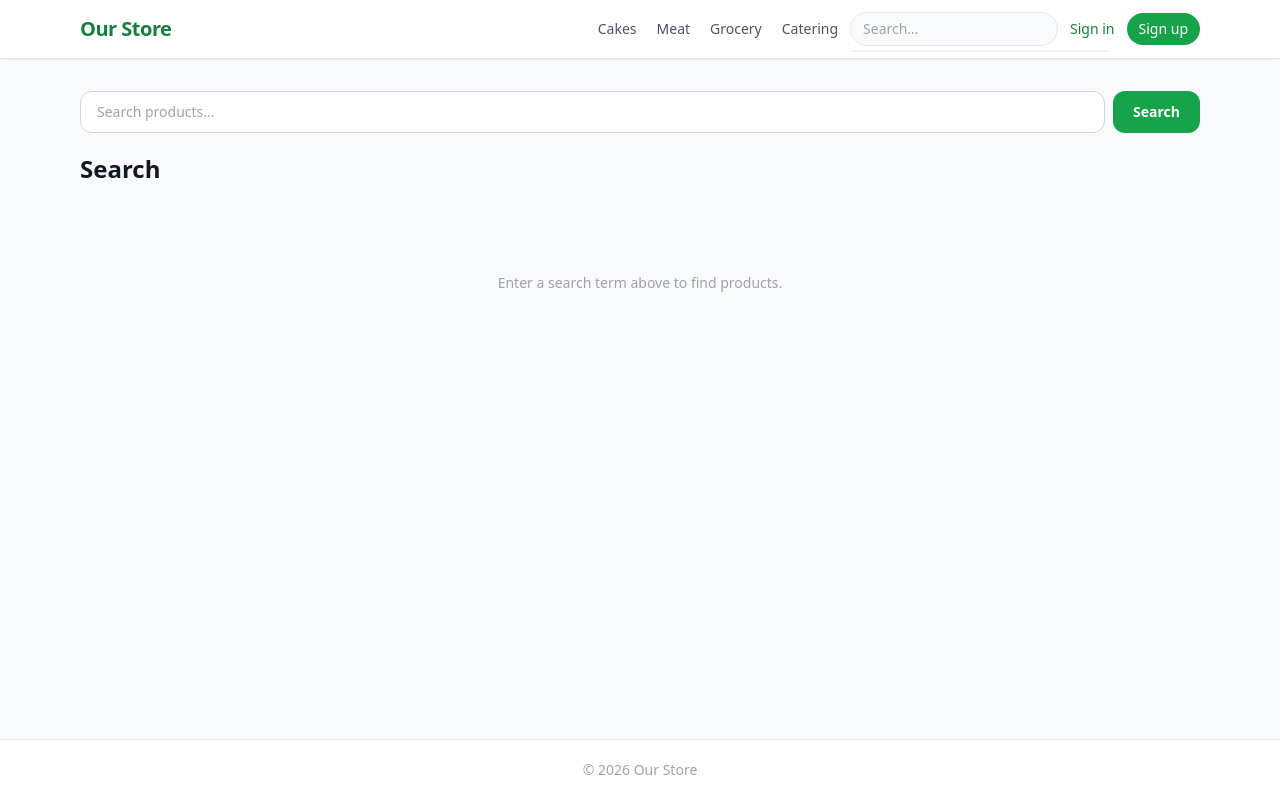
After one commit to mshirish/Store-Website, a Django app: page /search/ in a window 1280 px wide. The commit adds this page. Run offline with Django 5.2, Linux system fonts and the light colour scheme; some libraries are stand-ins or nearby versions.

Commit message:
Addition: Search feature

```diff
--- a/apps/catalog/urls.py
+++ b/apps/catalog/urls.py
@@ -6,6 +6,8 @@ app_name = 'catalog'
 
 urlpatterns = [
     path('', views.homepage, name='home'),
+    path('search/', views.search_results, name='search'),
+    path('search/suggestions/', views.search_suggestions, name='search_suggestions'),
     path('menu/cakes/', views.cake_list, name='cake_list'),
     path('menu/cakes/custom/', views.custom_cake_detail, name='custom_cake_detail'),
     path('menu/cakes/<int:pk>/', views.cake_detail, name='cake_detail'),
--- a/apps/catalog/views.py
+++ b/apps/catalog/views.py
@@ -1,7 +1,9 @@
 import json
 
-from django.db.models import Prefetch
+from django.db.models import Prefetch, Q
+from django.http import HttpResponse
 from django.shortcuts import get_object_or_404, render
+from django.urls import reverse
 
 from .models import (
     Category,
@@ -15,6 +17,7 @@ from .models import (
     GroceryProduct,
     MeatProduct,
     PricingMode,
+    Product,
 )
 
 
@@ -156,3 +159,109 @@ def catering_detail(request, pk):
         'options_json': options_json,
         'BY_WEIGHT': PricingMode.BY_WEIGHT,
     })
+
+
+# ── Search ────────────────────────────────────────────────────────────────────
+
+def _detail_url(product, custom_cake_pk):
+    kind = product.category.kind
+    if kind == CategoryKind.CAKE:
+        if product.pk == custom_cake_pk:
+            return reverse('catalog:custom_cake_detail')
+        return reverse('catalog:cake_detail', args=[product.pk])
+    if kind == CategoryKind.MEAT:
+        return reverse('catalog:meat_detail', args=[product.pk])
+    if kind == CategoryKind.GROCERY:
+        return reverse('catalog:grocery_detail', args=[product.pk])
+    if kind == CategoryKind.CATERING:
+        return reverse('catalog:catering_detail', args=[product.pk])
+    return '#'
+
+
+def search_suggestions(request):
+    q = request.GET.get('q', '').strip()
+    if len(q) < 2:
+        return HttpResponse('')
+
+    custom_cake_pk = (
+        CakeProduct.objects.filter(is_custom=True)
+        .values_list('pk', flat=True)
+        .first()
+    )
+    products = (
+        Product.objects
+        .filter(is_available=True)
+        .filter(Q(name__icontains=q) | Q(category__name__icontains=q))
+        .select_related('category')
+        .order_by('name')[:8]
+    )
+    results = [
+        {
+            'name': p.name,
+            'kind_label': p.category.get_kind_display(),
+            'url': _detail_url(p, custom_cake_pk),
+            'image': p.image,
+        }
+        for p in products
+    ]
+    return render(request, 'catalog/search_suggestions.html', {
+        'results': results,
+        'query': q,
+    })
+
+
+def search_results(request):
+    q = request.GET.get('q', '').strip()
+    groups = []
+    total = 0
+
+    if q:
+        name_q = Q(name__icontains=q) | Q(category__name__icontains=q)
+
+        cakes = list(
+            CakeProduct.objects
+            .filter(is_available=True).filter(name_q)
+            .select_related('category')
+            .prefetch_related('size_prices')
+            .order_by('is_custom', 'name')
+        )
+        meats = list(
+            MeatProduct.objects
+            .filter(is_available=True).filter(name_q)
+            .select_related('category')
+            .order_by('name')
+        )
+        groceries = list(
+            GroceryProduct.objects
+            .filter(is_available=True).filter(name_q)
+            .select_related('category')
+            .order_by('name')
+        )
+        caterings = list(
+            CateringProduct.objects
+            .filter(is_available=True)
+            .filter(
+                Q(name__icontains=q) |
+                Q(category__name__icontains=q) |
+                Q(section__name__icontains=q)
+            )
+            .select_related('category', 'section')
+            .prefetch_related('options')
+            .order_by('name')
+        )
+
+        if cakes:
+            groups.append({'kind': 'cake', 'label': 'Cakes', 'products': cakes})
+        if meats:
+            groups.append({'kind': 'meat', 'label': 'Meat', 'products': meats})
+        if groceries:
+            groups.append({'kind': 'grocery', 'label': 'Grocery', 'products': groceries})
+        if caterings:
+            groups.append({'kind': 'catering', 'label': 'Catering', 'products': caterings})
+        total = sum(len(g['products']) for g in groups)
+
+    return render(request, 'catalog/search_results.html', {
+        'query': q,
+        'groups': groups,
+        'total': total,
+    })
--- a/templates/base.html
+++ b/templates/base.html
@@ -30,6 +30,22 @@
               <div class="w-px h-4 bg-gray-200"></div>
               <a href="{% url 'orders:order_list' %}" class="text-gray-600 hover:text-green-700 transition-colors">My Orders</a>
             {% endif %}
+          </div>
+
+          <!-- Desktop search (md+) -->
+          <div class="hidden md:block relative">
+            <form action="{% url 'catalog:search' %}" method="get" role="search">
+              <input type="search" name="q" id="search-input-desktop"
+                     placeholder="Search…"
+                     autocomplete="off"
+                     aria-label="Search products"
+                     hx-get="{% url 'catalog:search_suggestions' %}"
+                     hx-trigger="input delay:300ms"
+                     hx-target="#search-dropdown-desktop"
+                     class="w-40 lg:w-52 border border-gray-200 rounded-full px-3 py-1.5 text-sm focus:outline-none focus:ring-2 focus:ring-green-400 bg-gray-50 focus:bg-white transition-colors">
+            </form>
+            <div id="search-dropdown-desktop"
+                 class="absolute top-full mt-1 left-0 min-w-[260px] bg-white border border-gray-100 rounded-xl shadow-lg overflow-hidden z-50"></div>
           </div>
 
           <!-- Cart — always visible on all screen sizes so #cart-badge stays in DOM for HTMX OOB swap -->
@@ -65,7 +81,23 @@
       </div>
 
       <!-- Mobile dropdown (below md, hidden until toggled) -->
-      <div id="nav-menu" class="hidden md:hidden border-t border-gray-100 py-2 space-y-0.5">
+      <div id="nav-menu" class="hidden md:hidden border-t border-gray-100 pt-3 pb-2">
+        <!-- Mobile search -->
+        <div class="relative px-1 mb-3">
+          <form action="{% url 'catalog:search' %}" method="get" role="search">
+            <input type="search" name="q" id="search-input-mobile"
+                   placeholder="Search products…"
+                   autocomplete="off"
+                   aria-label="Search products"
+                   hx-get="{% url 'catalog:search_suggestions' %}"
+                   hx-trigger="input delay:300ms"
+                   hx-target="#search-dropdown-mobile"
+                   class="w-full border border-gray-200 rounded-lg px-3 py-2 text-sm focus:outline-none focus:ring-2 focus:ring-green-400 bg-gray-50 focus:bg-white transition-colors">
+          </form>
+          <div id="search-dropdown-mobile"
+               class="mt-1 bg-white border border-gray-100 rounded-xl shadow-md overflow-hidden z-50"></div>
+        </div>
+        <div class="space-y-0.5">
         <a href="{% url 'catalog:cake_list' %}"
            class="block px-3 py-2.5 text-sm font-medium text-gray-700 hover:text-green-700 hover:bg-green-50 rounded-lg transition-colors">Cakes</a>
         <a href="{% url 'catalog:meat_list' %}"
@@ -86,6 +118,7 @@
           <a href="{% url 'account_signup' %}"
              class="block px-3 py-2.5 text-sm font-medium text-green-700 hover:text-green-800 hover:bg-green-50 rounded-lg transition-colors">Sign up</a>
         {% endif %}
+        </div>
       </div>
     </div>
   </nav>
@@ -123,6 +156,50 @@
 
   <script src="https://unpkg.com/htmx.org@1.9.12/dist/htmx.min.js"></script>
   <script>
+    // Search dropdown: keyboard nav + close-on-blur
+    (function () {
+      function initSearchDropdown(inputId, dropdownId) {
+        var input = document.getElementById(inputId);
+        var dropdown = document.getElementById(dropdownId);
+        if (!input || !dropdown) return;
+
+        function getSuggestions() {
+          return Array.from(dropdown.querySelectorAll('a.suggestion-item'));
+        }
+        function clearDropdown() {
+          dropdown.innerHTML = '';
+        }
+
+        // Close when focus escapes both input and dropdown
+        function onBlur() {
+          setTimeout(function () {
+            if (document.activeElement !== input && !dropdown.contains(document.activeElement)) {
+              clearDropdown();
+            }
+          }, 150);
+        }
+        input.addEventListener('blur', onBlur);
+        dropdown.addEventListener('focusout', onBlur);
+
+        input.addEventListener('keydown', function (e) {
+          var items = getSuggestions();
+          if (e.key === 'Escape') { clearDropdown(); return; }
+          if (e.key === 'ArrowDown' && items.length) { e.preventDefault(); items[0].focus(); }
+        });
+
+        dropdown.addEventListener('keydown', function (e) {
+          var items = getSuggestions();
+          var idx = items.indexOf(document.activeElement);
+          if (e.key === 'Escape') { clearDropdown(); input.focus(); }
+          else if (e.key === 'ArrowDown') { e.preventDefault(); if (idx < items.length - 1) items[idx + 1].focus(); }
+          else if (e.key === 'ArrowUp') { e.preventDefault(); if (idx > 0) items[idx - 1].focus(); else input.focus(); }
+        });
+      }
+
+      initSearchDropdown('search-input-desktop', 'search-dropdown-desktop');
+      initSearchDropdown('search-input-mobile', 'search-dropdown-mobile');
+    })();
+
     // Hamburger menu toggle
     (function () {
       var toggle = document.getElementById('nav-toggle');
--- /dev/null
+++ b/templates/catalog/search_results.html
@@ -0,0 +1,153 @@
+{% extends 'base.html' %}
+{% block title %}{% if query %}Search: {{ query }}{% else %}Search{% endif %} — Our Store{% endblock %}
+{% block content %}
+
+<div class="mb-6">
+  <form action="{% url 'catalog:search' %}" method="get" role="search" class="flex gap-2 mb-5">
+    <input type="search" name="q" value="{{ query }}"
+           placeholder="Search products…"
+           autocomplete="off"
+           class="flex-1 border border-gray-300 rounded-xl px-4 py-2.5 text-sm focus:outline-none focus:ring-2 focus:ring-green-500">
+    <button type="submit"
+            class="bg-green-600 hover:bg-green-700 text-white px-5 py-2.5 rounded-xl text-sm font-semibold transition-colors">
+      Search
+    </button>
+  </form>
+
+  {% if query %}
+    <h1 class="text-2xl font-bold text-gray-900">
+      Search results for &ldquo;{{ query }}&rdquo;
+    </h1>
+    {% if total %}
+      <p class="text-sm text-gray-500 mt-1">{{ total }} result{{ total|pluralize }}</p>
+    {% endif %}
+  {% else %}
+    <h1 class="text-2xl font-bold text-gray-900">Search</h1>
+  {% endif %}
+</div>
+
+{% if query %}
+  {% if groups %}
+    {% for group in groups %}
+    <div class="mb-10">
+      <h2 class="text-base font-semibold text-gray-500 uppercase tracking-wide border-b border-gray-200 pb-2 mb-4">{{ group.label }}</h2>
+      <div class="grid grid-cols-1 sm:grid-cols-2 lg:grid-cols-3 gap-4">
+
+        {% for product in group.products %}
+
+        {% if group.kind == 'cake' %}
+          <a href="{% if product.is_custom %}{% url 'catalog:custom_cake_detail' %}{% else %}{% url 'catalog:cake_detail' product.pk %}{% endif %}"
+             class="group bg-white rounded-xl border border-gray-100 shadow-sm hover:shadow-md hover:border-green-200 overflow-hidden transition-all">
+            {% if product.image %}
+              <img src="{{ product.image.url }}" alt="{{ product.name }}" class="w-full h-32 object-cover">
+            {% else %}
+              <div class="w-full h-32 bg-pink-50 flex items-center justify-center text-pink-200 text-4xl font-light">C</div>
+            {% endif %}
+            <div class="p-4">
+              <h3 class="font-semibold text-gray-900 group-hover:text-green-700 mb-2 leading-snug">{{ product.name }}</h3>
+              {% if product.is_custom %}
+                <p class="text-xs text-gray-400">Design your own — size, flavor, toppings</p>
+              {% else %}
+                <div class="flex flex-wrap gap-1 mt-1">
+                  {% for sp in product.size_prices.all %}
+                    <span class="text-xs bg-gray-100 text-gray-600 rounded-full px-2 py-0.5">{{ sp.get_size_display }}: ${{ sp.price }}</span>
+                  {% endfor %}
+                </div>
+              {% endif %}
+            </div>
+          </a>
+
+        {% elif group.kind == 'meat' %}
+          <a href="{% url 'catalog:meat_detail' product.pk %}"
+             class="group bg-white rounded-xl border border-gray-100 shadow-sm hover:shadow-md hover:border-green-200 overflow-hidden transition-all">
+            {% if product.image %}
+              <img src="{{ product.image.url }}" alt="{{ product.name }}" class="w-full h-32 object-cover">
+            {% else %}
+              <div class="w-full h-32 bg-red-50 flex items-center justify-center text-red-200 text-4xl font-light">M</div>
+            {% endif %}
+            <div class="p-4">
+              <h3 class="font-semibold text-gray-900 group-hover:text-green-700 mb-1 leading-snug">{{ product.name }}</h3>
+              <p class="text-sm font-bold text-green-700">${{ product.price_per_lb }}<span class="font-normal text-gray-400">/lb</span></p>
+            </div>
+          </a>
+
+        {% elif group.kind == 'grocery' %}
+          <a href="{% url 'catalog:grocery_detail' product.pk %}"
+             class="group bg-white rounded-xl border border-gray-100 shadow-sm hover:shadow-md hover:border-green-200 overflow-hidden transition-all">
+            {% if product.image %}
+              <img src="{{ product.image.url }}" alt="{{ product.name }}" class="w-full h-32 object-cover">
+            {% else %}
+              <div class="w-full h-32 bg-green-50 flex items-center justify-center text-green-200 text-4xl font-light">G</div>
+            {% endif %}
+            <div class="p-4">
+              <h3 class="font-semibold text-gray-900 group-hover:text-green-700 mb-1 leading-snug">{{ product.name }}</h3>
+              <p class="text-sm font-bold text-green-700">${{ product.unit_price }}</p>
+            </div>
+          </a>
+
+        {% elif group.kind == 'catering' %}
+          <div class="bg-white rounded-xl border border-gray-100 shadow-sm hover:shadow-md hover:border-green-200 overflow-hidden transition-all">
+            {% if product.image %}
+              <img src="{{ product.image.url }}" alt="{{ product.name }}" class="w-full h-32 object-cover">
+            {% else %}
+              <div class="w-full h-32 bg-amber-50 flex items-center justify-center text-amber-200 text-4xl font-light">T</div>
+            {% endif %}
+            <div class="p-4">
+              <div class="flex items-start justify-between gap-2 mb-2">
+                <h3 class="font-semibold text-gray-900 leading-snug">{{ product.name }}</h3>
+                {% if product.inquiry_only %}
+                  <a href="{% url 'catalog:catering_detail' product.pk %}"
+                     class="shrink-0 text-xs text-amber-700 border border-amber-200 bg-amber-50 px-2.5 py-1 rounded-lg hover:bg-amber-100 transition-colors whitespace-nowrap">
+                    Inquire
+                  </a>
+                {% else %}
+                  <a href="{% url 'catalog:catering_detail' product.pk %}"
+                     class="shrink-0 text-xs bg-green-600 hover:bg-green-700 text-white px-2.5 py-1 rounded-lg transition-colors whitespace-nowrap">
+                    Order
+                  </a>
+                {% endif %}
+              </div>
+              {% if product.inquiry_only %}
+                <p class="text-xs text-amber-700">Call or ask in store for pricing</p>
+              {% else %}
+                <div class="space-y-0.5">
+                  {% for option in product.options.all %}
+                  <div class="text-xs text-gray-500">
+                    {{ option.label }} — <span class="text-green-700 font-medium">${{ option.price }}{% if option.pricing_mode == 'by_weight' %}/lb{% endif %}</span>
+                  </div>
+                  {% endfor %}
+                </div>
+              {% endif %}
+            </div>
+          </div>
+        {% endif %}
+
+        {% endfor %}
+      </div>
+    </div>
+    {% endfor %}
+
+  {% else %}
+    <div class="text-center py-16">
+      <p class="text-xl font-semibold text-gray-500 mb-2">No results for &ldquo;{{ query }}&rdquo;</p>
+      <p class="text-sm text-gray-400 mb-8">Try a different word, or browse a category below.</p>
+      <div class="flex flex-wrap justify-center gap-3">
+        <a href="{% url 'catalog:cake_list' %}"
+           class="px-4 py-2 bg-pink-50 text-pink-700 rounded-full text-sm font-medium hover:bg-pink-100 transition-colors">Cakes</a>
+        <a href="{% url 'catalog:meat_list' %}"
+           class="px-4 py-2 bg-red-50 text-red-700 rounded-full text-sm font-medium hover:bg-red-100 transition-colors">Meat</a>
+        <a href="{% url 'catalog:grocery_list' %}"
+           class="px-4 py-2 bg-green-50 text-green-700 rounded-full text-sm font-medium hover:bg-green-100 transition-colors">Grocery</a>
+        <a href="{% url 'catalog:catering_menu' %}"
+           class="px-4 py-2 bg-amber-50 text-amber-700 rounded-full text-sm font-medium hover:bg-amber-100 transition-colors">Catering</a>
+      </div>
+    </div>
+  {% endif %}
+
+{% else %}
+  <div class="text-center py-16">
+    <p class="text-gray-400 text-sm">Enter a search term above to find products.</p>
+  </div>
+{% endif %}
+
+{% endblock %}
```
Also changed, not shown: templates/catalog/search_suggestions.html (added, +37 -0 lines).
